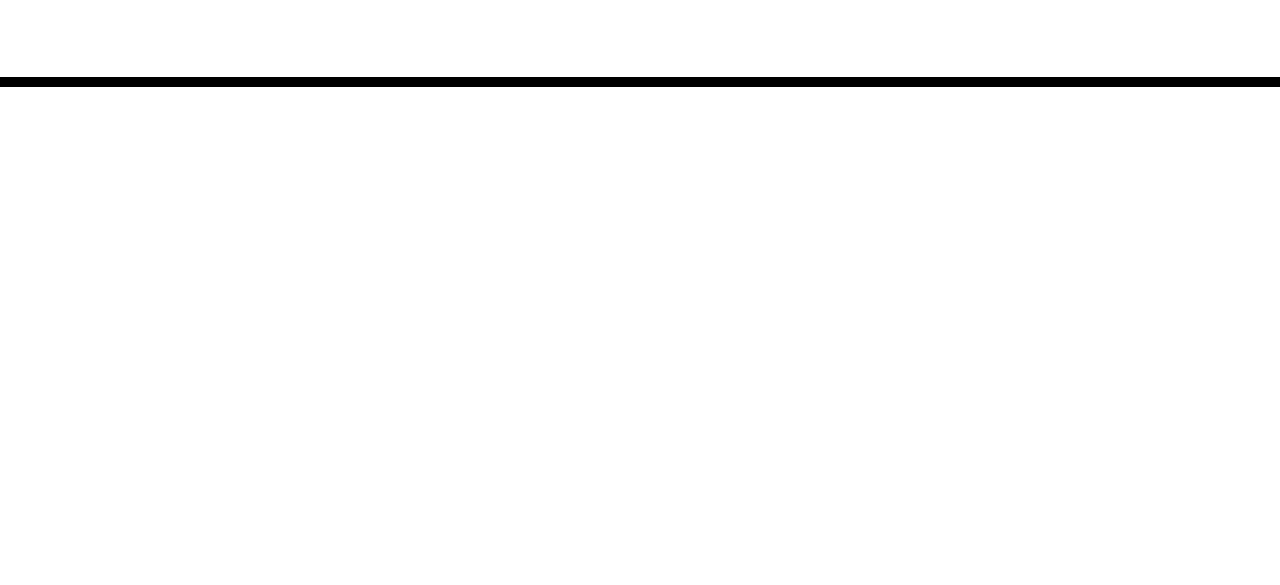
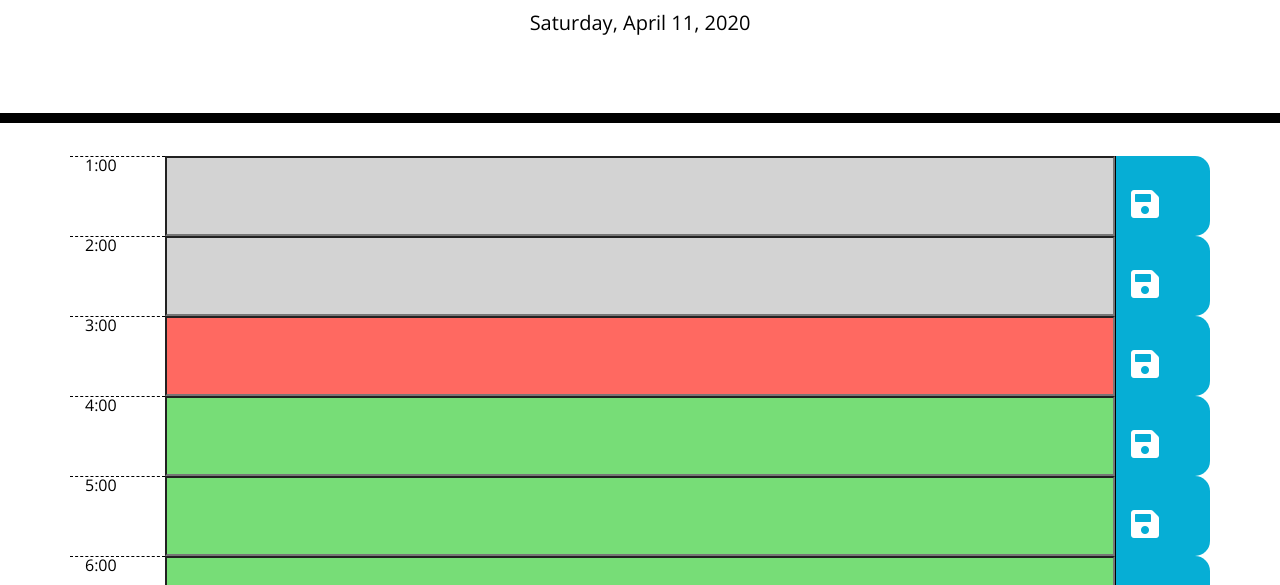
Before and after one commit to startanant/work-day-scheduler, a plain HTML site: page index.html in a window 1280 px wide. Shown: the part 181-766 px from the top of the page. Drawn offline with nearby package versions, Linux system fonts and the light colour scheme.

Commit message:
Updates timeblocks

```diff
--- a/index.html
+++ b/index.html
@@ -30,9 +30,12 @@
     </header>
     <div class="container">
       <!-- Timeblocks go here -->
+
     </div>
+
 
     <script src="https://code.jquery.com/jquery-3.4.1.min.js"></script>
     <script src="https://cdnjs.cloudflare.com/ajax/libs/moment.js/2.24.0/moment.min.js"></script>
+    <script src="scripts.js"></script>
   </body>
 </html>
--- /dev/null
+++ b/scripts.js
@@ -0,0 +1,71 @@
+$(document).ready(function () {
+
+    //displays current day
+    var now = moment().format("dddd, MMMM DD, YYYY");
+    const currentDayDisplay = $("#currentDay");
+    currentDayDisplay.text(now);
+
+    ///retrieves events from local storage, if present
+    if (localStorage.storageArray) {
+        var localStorageArray = JSON.parse(localStorage.storageArray);
+        generateTimeBlocks();
+        for (var i = 0; i < localStorageArray.length; i++) {
+            for (var j = 0; j <= 24; j++) {
+                if (localStorageArray[i].time == `hour${j}`) {
+                    $(`#hour${j}`).val(localStorageArray[i].event);
+                }
+            }
+        }
+    } else {
+        generateTimeBlocks();
+    }
+
+    //creates timeblocks
+    function generateTimeBlocks() {
+        for (var i = 1; i <= 24; i++) {
+            $(".container").append(
+                `<div class="row">
+                <div class="col-1 hour">${i}:00</div>
+                <input id="hour${i}"class="col-10" type="text">
+                <div class="col-1 saveBtn" >
+                    <i class="fas fa-save fa-2x" onclick='saveEvent("${i}")'></i>
+                </div>
+            </div>
+            `
+            );
+        }
+    }
+
+    //adds past present future classes
+    var hoursArray = [01, 02, 03, 04, 05, 06, 07, 08, 09, 10, 11, 12, 13, 14, 15, 16, 17, 18, 19, 20, 21, 22, 23, 24];
+    const currentHour = moment().hours();
+
+    for (var i = 0; i < hoursArray.length; i++) {
+        const activeHour = hoursArray[i];
+
+        if (activeHour < currentHour) {
+            $(`#hour${activeHour}`).addClass("past");
+        } else if (activeHour == currentHour) {
+            $(`#hour${activeHour}`).addClass("present");
+        } else {
+            $(`#hour${activeHour}`).addClass("future");
+        }
+
+    }
+
+});
+
+//sets localstorage
+var storageArray = localStorage.storageArray ? JSON.parse(localStorage.storageArray) : [];
+
+function saveEvent(i) {
+    var storageObj = {
+        event: $(`#hour${i}`).val(),
+        time: `hour${i}`
+    };
+
+
+    storageArray.push(storageObj);
+    localStorage.setItem("storageArray", JSON.stringify(storageArray));
+
+}
```
